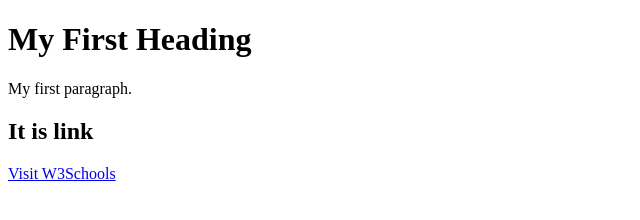
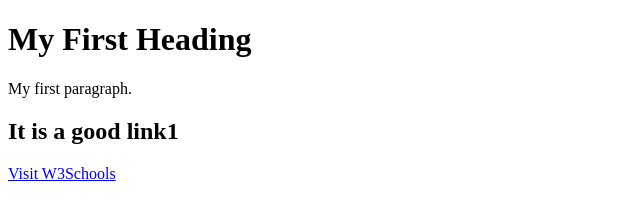
Before and after one commit to shrish-jha/Gittutorials102021, a plain HTML site: page index.html in a window 1280 px wide. Shown: the whole page, without its empty margins (0-640 px from the left). Drawn offline with Linux system fonts and the light colour scheme.

Commit message:
it is good link in for h2 header pd-1234

```diff
--- a/index.html
+++ b/index.html
@@ -4,7 +4,7 @@
 
 <h1>My First Heading</h1>
 <p>My first paragraph.</p>
-<h2>It is link</h2>
+<h2>It is a good link1</h2>
 <a href="https://www.w3schools.com">Visit W3Schools</a>
 
 </body>
```
